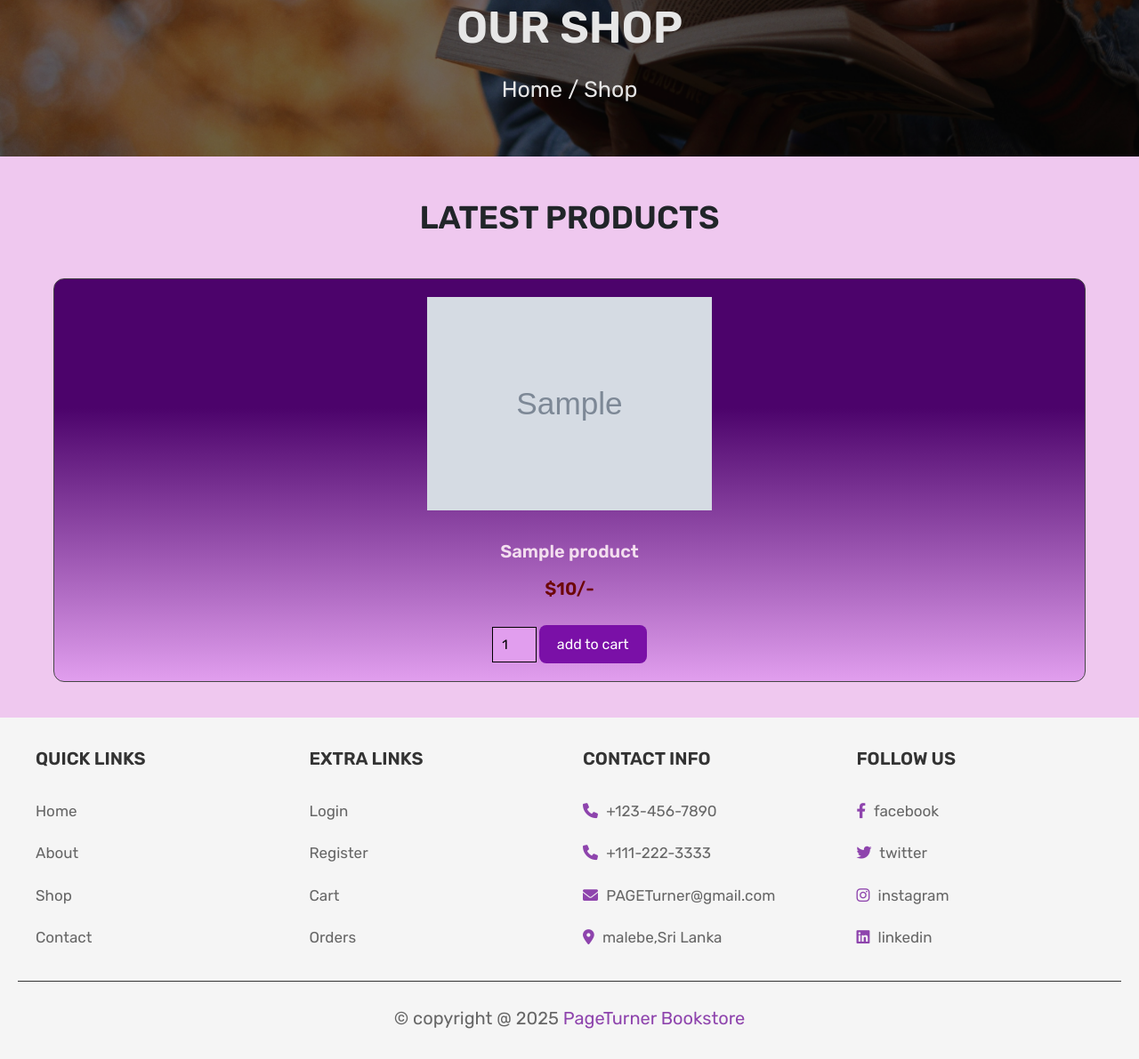
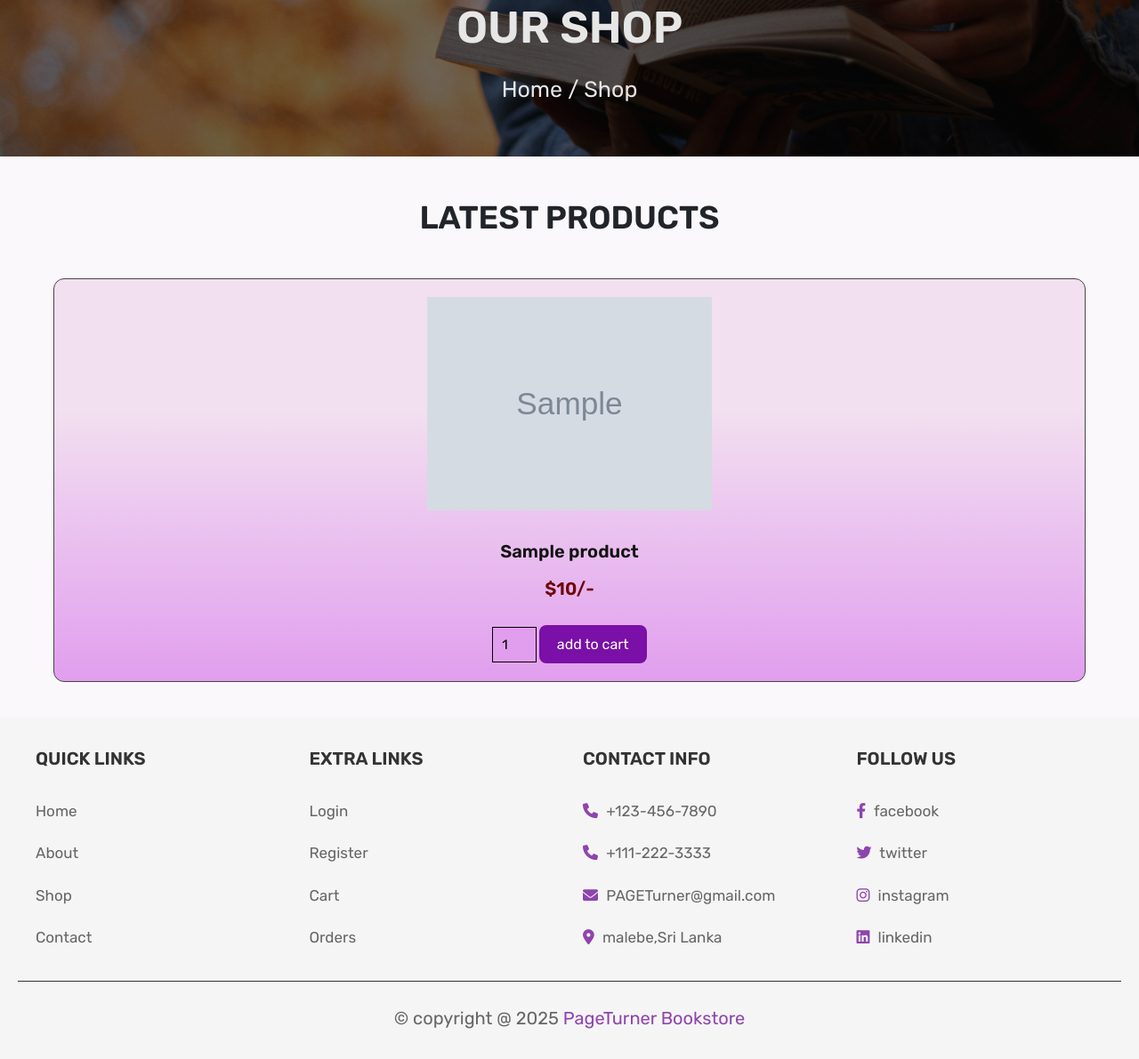
Before and after one commit to Sashika-Dilmina/Book-store, a PHP site: page /shop.php in a window 1280 px wide. Shown: the part 234-1425 px from the top of the page at 89% size. Run offline with PHP 8.4, Linux system fonts and the light colour scheme; the visitor is signed in with stand-in values (Sample User, id 1); tables that the repository leaves empty hold one stand-in row (values such as "Sample post"); grey boxes marked "Sample" are stand-in pictures.

Commit message:
shop.css

```diff
--- a/css/shop.css
+++ b/css/shop.css
@@ -7,7 +7,7 @@
 }
 
 body {
-  background-color: #efc8ef;
+  background-color: #faf8fa;
   color: #333;
   line-height: 1.6;
 }
@@ -35,7 +35,7 @@ body {
 }
 
 .boxtype {
-  background: linear-gradient(180deg, #4c036b 32% ,#e19eee 100%);
+  background: linear-gradient(180deg, #f2e0f0 32% ,#e19eee 100%);
   border: 1px solid #464646;
   border-radius: 12px;
   padding: 20px;
@@ -58,7 +58,7 @@ body {
 .name {
   font-size: 20px;
   font-weight: 600;
-  color: rgb(243, 222, 239);
+  color: rgb(19, 18, 19);
   margin: 10px 0;
 }
 
```
